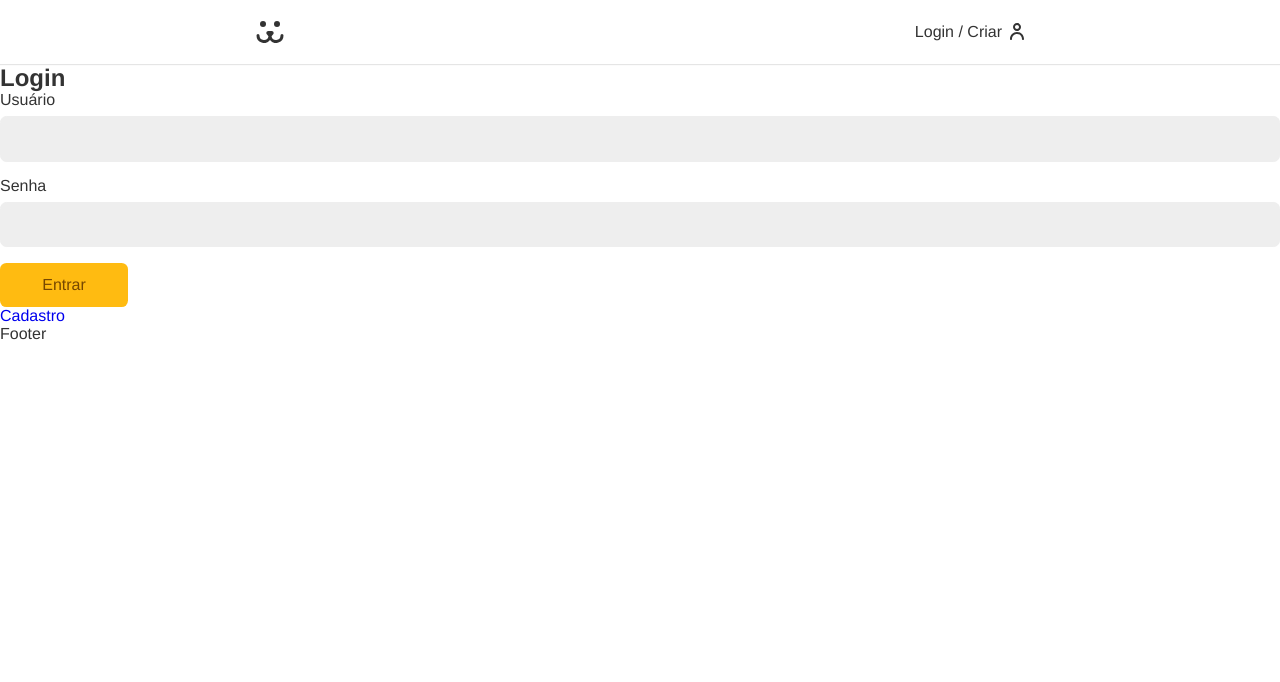
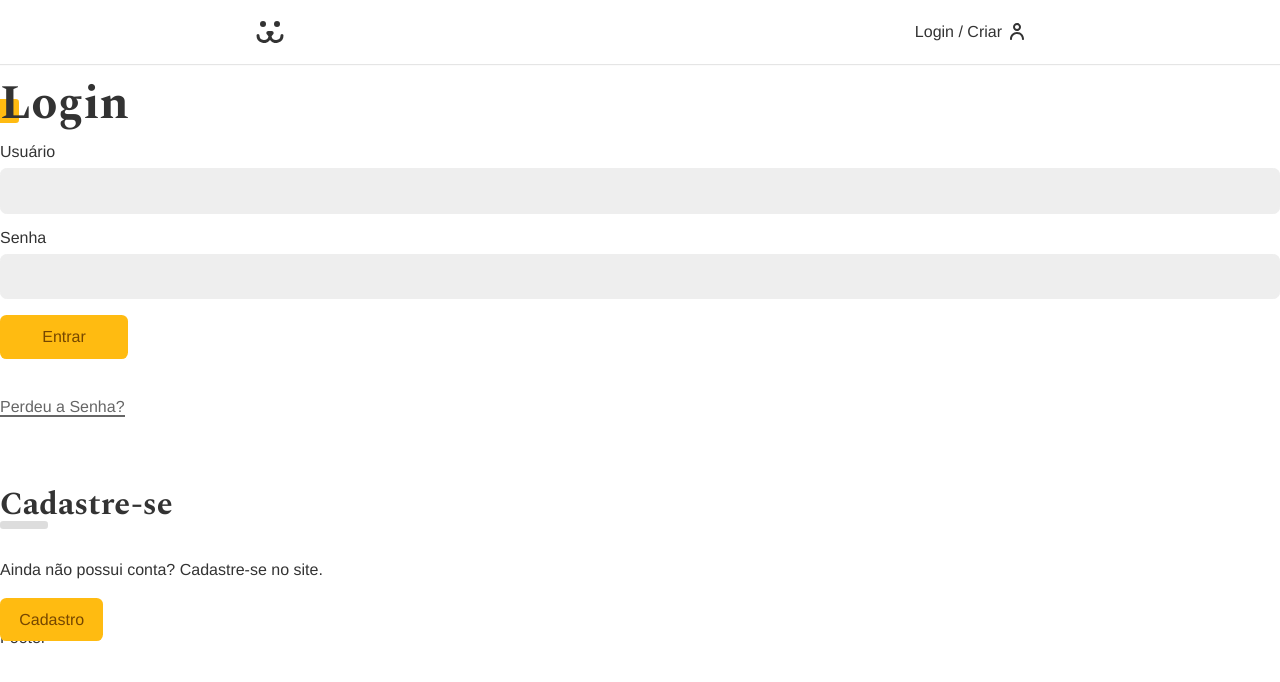
Before and after one commit to VittorioBarella/dogs, a React (Vite) app: page /login in a window 1280 px wide. Shown: the top 682 px of the page. Built offline with nearby package versions, Linux system fonts and the light colour scheme.

Commit message:
styled the LoginForm component

```diff
--- a/src/App.css
+++ b/src/App.css
@@ -1,3 +1,4 @@
+@import url('https://fonts.googleapis.com/css2?family=Marck+Script&family=Roboto:ital,wght@0,100;0,300;0,400;0,500;0,700;0,900;1,100;1,300;1,400;1,500;1,700;1,900&family=Spectral:ital,wght@0,200;0,300;0,400;0,500;0,600;0,700;0,800;1,200;1,300;1,400;1,500;1,600;1,700;1,800&display=swap');
 * {
   box-sizing: border-box;
 }
@@ -35,6 +36,7 @@
 
 a {
   text-decoration: none;
+  color: #333;
 }
 
 .container {
@@ -42,3 +44,38 @@
   padding: 0 1rem;
   margin: 0 auto;
 }
+
+.title {
+  font-family: var(--type-second);
+  line-height: 1;
+  font-size: 3rem;
+  margin: 1rem 0;
+  position: relative;
+  z-index: 1;
+}
+
+.title::after {
+  content: '';
+  display: block;
+  width: 1.5rem;
+  height: 1.5rem;
+  background: #fb1;
+  position: absolute;
+  bottom: 5px;
+  left:-5px;
+  border-radius: 0.2rem;
+  z-index: -1;
+}
+
+.animeLeft {
+  opacity: 0;
+  transform: translateX(-20px);
+  animation: animeLeft .3s forwards ;
+}
+
+@keyframes animeLeft {
+  to{
+    opacity: 1;
+    transform: initial;
+  }
+}
--- /dev/null
+++ b/src/Components/Helper/Error.jsx
@@ -0,0 +1,12 @@
+import React from 'react';
+
+const Error = ({ error }) => {
+  if (!error) return null;
+  return (
+    <div>
+      <p style={{ color: '#f31', margin: '1rem 0' }}> {error}</p>
+    </div>
+  );
+};
+
+export default Error;
--- a/src/Components/Login/LoginForm.jsx
+++ b/src/Components/Login/LoginForm.jsx
@@ -4,6 +4,9 @@
 import Button from '../Forms/Button';
 import useForm from '../../Hooks/useForm';
 import UserContext from '../../UserContext';
+import Error from '../Helper/Error';
+import styles from './LoginForm.module.css';
+import stylesBtn from '../Forms/Button.module.css';
 
 const LoginForm = () => {
   const username = useForm();
@@ -20,9 +23,9 @@
   }
 
   return (
-    <section>
-      <h1>Login</h1>
-      <form action="" onSubmit={handleSubmit}>
+    <section className="animeLeft">
+      <h1 className="title">Login</h1>
+      <form className={styles.form} onSubmit={handleSubmit}>
         <Input label="Usuário" type="text" name="username" {...username} />
         <Input label="Senha" type="password" name="password" {...password} />
         {loading ? (
@@ -30,9 +33,18 @@
         ) : (
           <Button>Entrar</Button>
         )}
-        {error && <p>{error}</p>}
+        <Error error={error} />
       </form>
-      <Link to="/login/criar">Cadastro</Link>
+      <Link className={styles.perdeu} to="/login/perdeu">
+        Perdeu a Senha?
+      </Link>
+      <div className={styles.cadastro}>
+        <h2 className={styles.subtitle}>Cadastre-se</h2>
+        <p>Ainda não possui conta? Cadastre-se no site.</p>
+        <Link className={stylesBtn.button} to="/login/criar">
+          Cadastro
+        </Link>
+      </div>
     </section>
   );
 };
--- /dev/null
+++ b/src/Components/Login/LoginForm.module.css
@@ -0,0 +1,42 @@
+.form {
+  margin-bottom: 2rem;
+}
+
+.perdeu {
+  display:inline-block;
+  color: #666;
+  padding: 0.5rem 0;
+  line-height: 1;
+}
+
+.perdeu::after {
+  content: '';
+  height: 2px;
+  width: 100%;
+  background: currentColor;
+  display: block;
+}
+
+.cadastro {
+  margin-top: 4rem;
+}
+
+.cadastro p {
+  margin-top: 2rem;
+  margin-bottom: 2rem;
+}
+
+.subtitle {
+  font-family: var(--type-second);
+  line-height: 1;
+  font-size: 2rem;
+}
+
+.subtitle::after {
+  content: '';
+  display: block;
+  background: #ddd;
+  height: 0.5rem;
+  width: 3rem;
+  border-radius: 0.2rem;
+}
```
